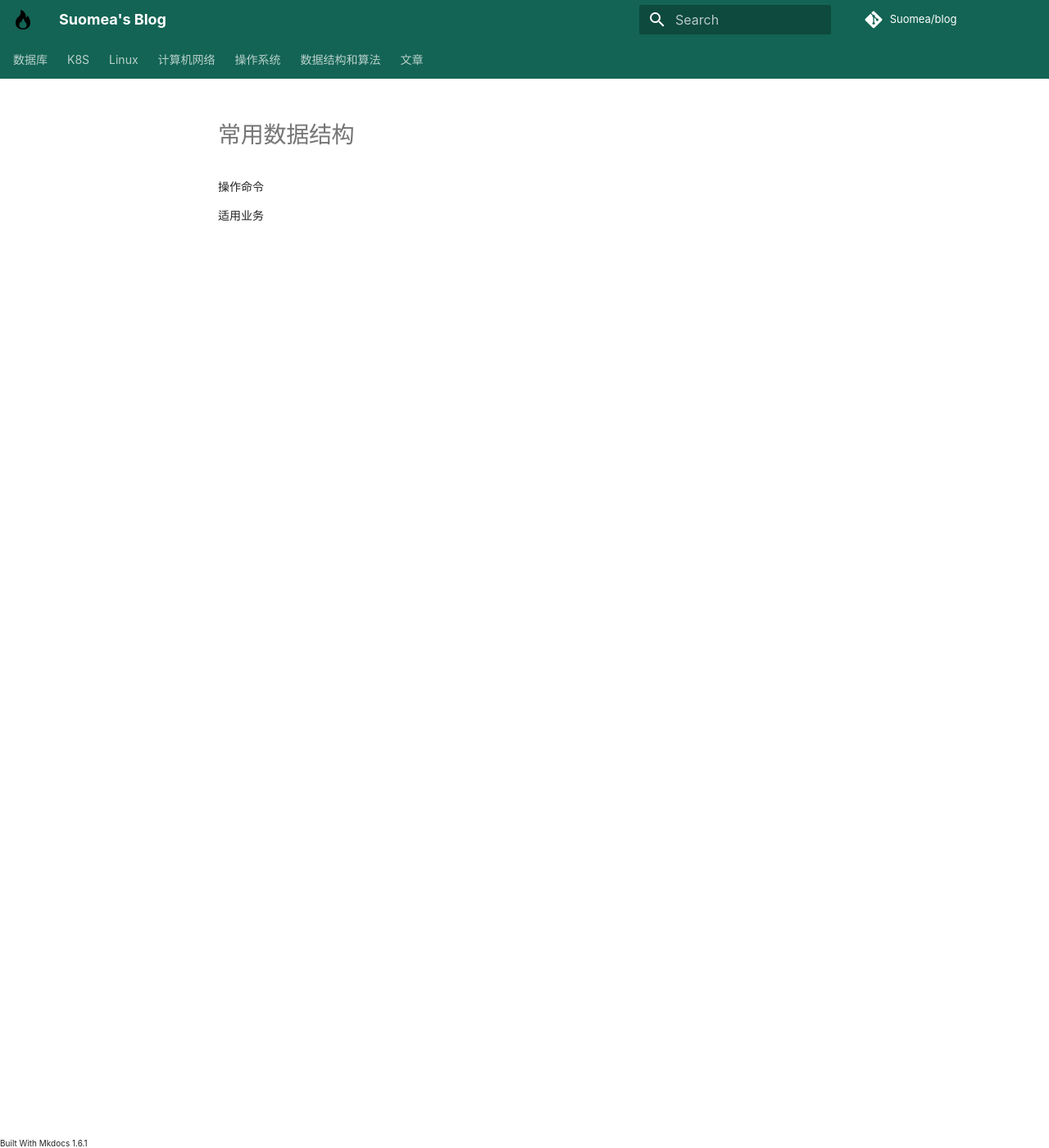
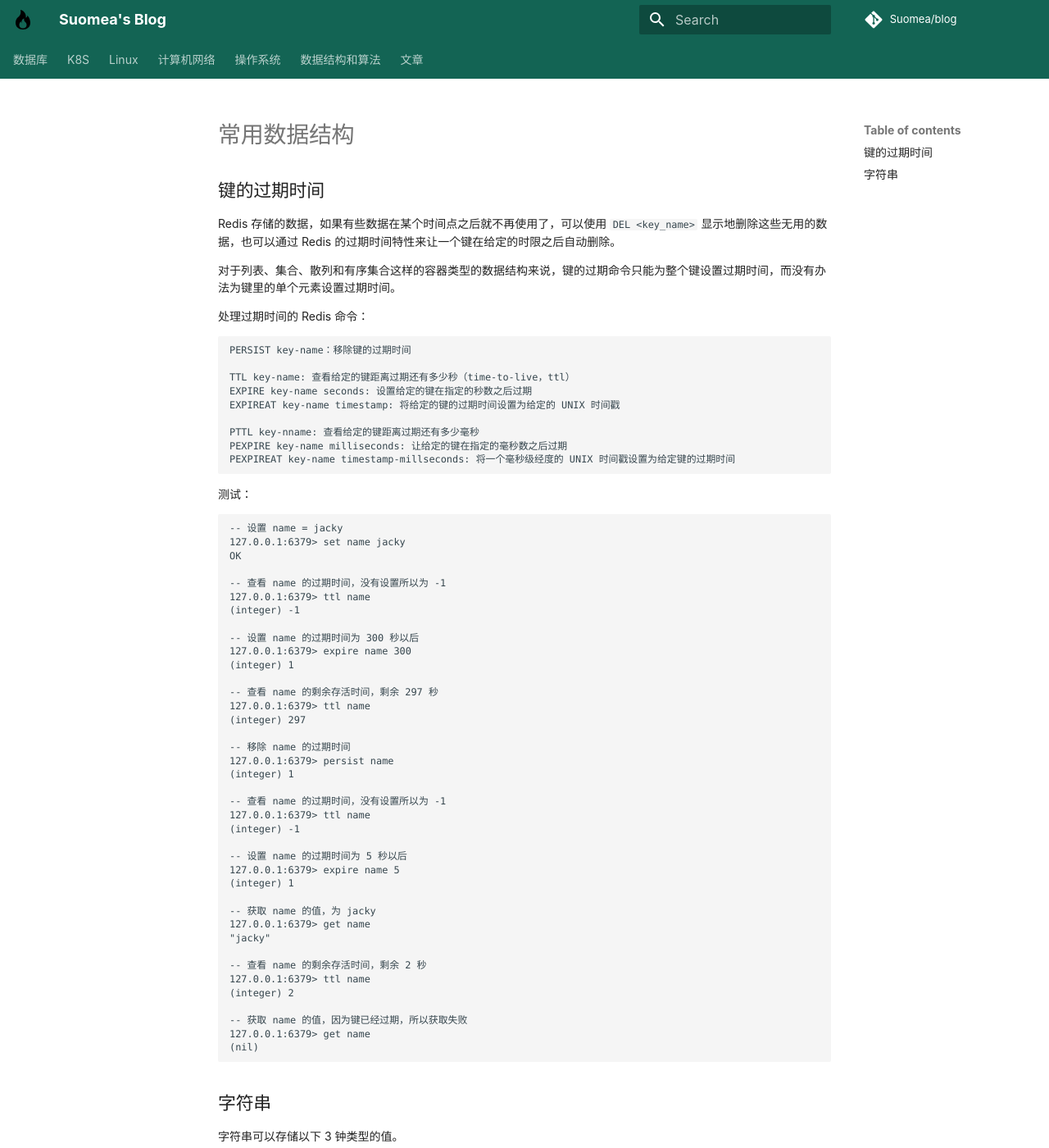
Before and after one commit to Suomea/blog, an MkDocs documentation site: the page built from docs/Redis/常用数据结构.md, in a window 1280 px wide and 1400 px high. Shown: the whole window at 82% size. Built offline with MkDocs 1.6.1 and Material for MkDocs 9.7.7, drawn with Linux system fonts in a browser that asks for light colours; some web fonts are replaced; comment, search, counter and statistics services are not loaded; some of the changed text lies outside the part shown.

Commit message:
更新笔记。

````diff
--- a/docs/Redis/常用数据结构.md
+++ b/docs/Redis/常用数据结构.md
@@ -1,3 +1,78 @@
+
+## 键的过期时间
+Redis 存储的数据，如果有些数据在某个时间点之后就不再使用了，可以使用 `DEL <key_name>`  显示地删除这些无用的数据，也可以通过 Redis 的过期时间特性来让一个键在给定的时限之后自动删除。
+
+对于列表、集合、散列和有序集合这样的容器类型的数据结构来说，键的过期命令只能为整个键设置过期时间，而没有办法为键里的单个元素设置过期时间。
+
+处理过期时间的 Redis 命令：
+```
+PERSIST key-name：移除键的过期时间
+
+TTL key-name: 查看给定的键距离过期还有多少秒（time-to-live，ttl）
+EXPIRE key-name seconds: 设置给定的键在指定的秒数之后过期
+EXPIREAT key-name timestamp: 将给定的键的过期时间设置为给定的 UNIX 时间戳
+
+PTTL key-nname: 查看给定的键距离过期还有多少毫秒
+PEXPIRE key-name milliseconds: 让给定的键在指定的毫秒数之后过期
+PEXPIREAT key-name timestamp-millseconds: 将一个毫秒级经度的 UNIX 时间戳设置为给定键的过期时间
+```
+
+测试：
+```
+-- 设置 name = jacky
+127.0.0.1:6379> set name jacky
+OK
+
+-- 查看 name 的过期时间，没有设置所以为 -1
+127.0.0.1:6379> ttl name
+(integer) -1
+
+-- 设置 name 的过期时间为 300 秒以后
+127.0.0.1:6379> expire name 300
+(integer) 1
+
+-- 查看 name 的剩余存活时间，剩余 297 秒
+127.0.0.1:6379> ttl name
+(integer) 297
+
+-- 移除 name 的过期时间
+127.0.0.1:6379> persist name
+(integer) 1
+
+-- 查看 name 的过期时间，没有设置所以为 -1
+127.0.0.1:6379> ttl name
+(integer) -1
+
+-- 设置 name 的过期时间为 5 秒以后
+127.0.0.1:6379> expire name 5
+(integer) 1
+
+-- 获取 name 的值，为 jacky
+127.0.0.1:6379> get name
+"jacky"
+
+-- 查看 name 的剩余存活时间，剩余 2 秒
+127.0.0.1:6379> ttl name
+(integer) 2
+
+-- 获取 name 的值，因为键已经过期，所以获取失败
+127.0.0.1:6379> get name
+(nil)
+```
+## 字符串
+字符串可以存储以下 3 钟类型的值。
+
+- 字节串 byte string。
+- 整数。
+- 浮点数。
+
+当用户将一个值存储到 Redis 字符串里面的时候，如果这个值可以被解释为十进制整数或者浮点数，那么 Redis 会察觉到这一点，并允许用户对这个字符串执行各种 `INCT *` 和 `DECR *` 操作。
+
+如果用户对一个不存在的键或者一个保存了空串的键执行自增或自减操作，那么 Redis 在执行操作的时候会将这个键值当作是 0 来处理。如果尝试对一个值无法被解释为整数或者浮点数的字符串执行自增或自减操作，那么 Redis 将返回一个错误。
+
+
+
 操作命令
 
+
 适用业务
--- a/mkdocs.yml
+++ b/mkdocs.yml
@@ -7,7 +7,7 @@ theme:
   palette:
     primary: custom
   font:
-    text: Console
+    text: MiSans
     code: Console
   name: material
   custom_dir: overrides
````
Also changed, not shown: docs/Doris/导入数据到 Doris.md (+16 -1 lines), 2 other files.
